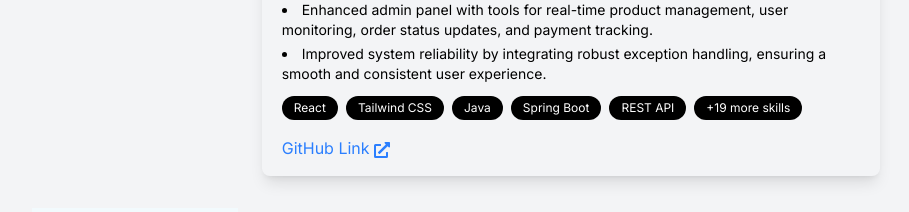
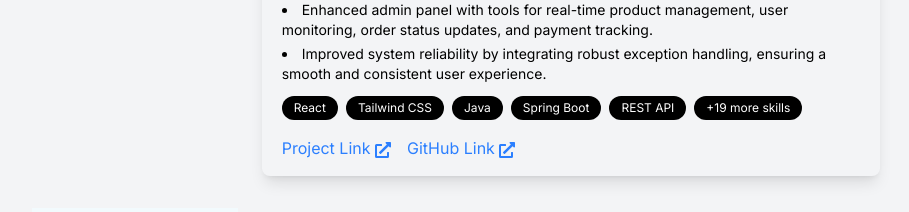
Before and after one commit to uday900/uday-portfolio, a React (Vite) app: page / in a window 1280 px wide. Shown: the part 2140-2352 px from the top of the page, without its empty margins (184-1093 px from the left). Built offline with nearby package versions, Linux system fonts and the light colour scheme.

Commit message:
added project vedieo link

```diff
--- a/src/data.js
+++ b/src/data.js
@@ -95,7 +95,7 @@
                 "Responsive Web Design",
                 "API Security"
               ],
-
+            link: "https://drive.google.com/file/d/1F2FN-dMpO5Yeq-UVTuWPX0MddOe9OVlP/view?usp=sharing",
             git: "https://github.com/uday900/Darla-Stores"
         },
         {
```
